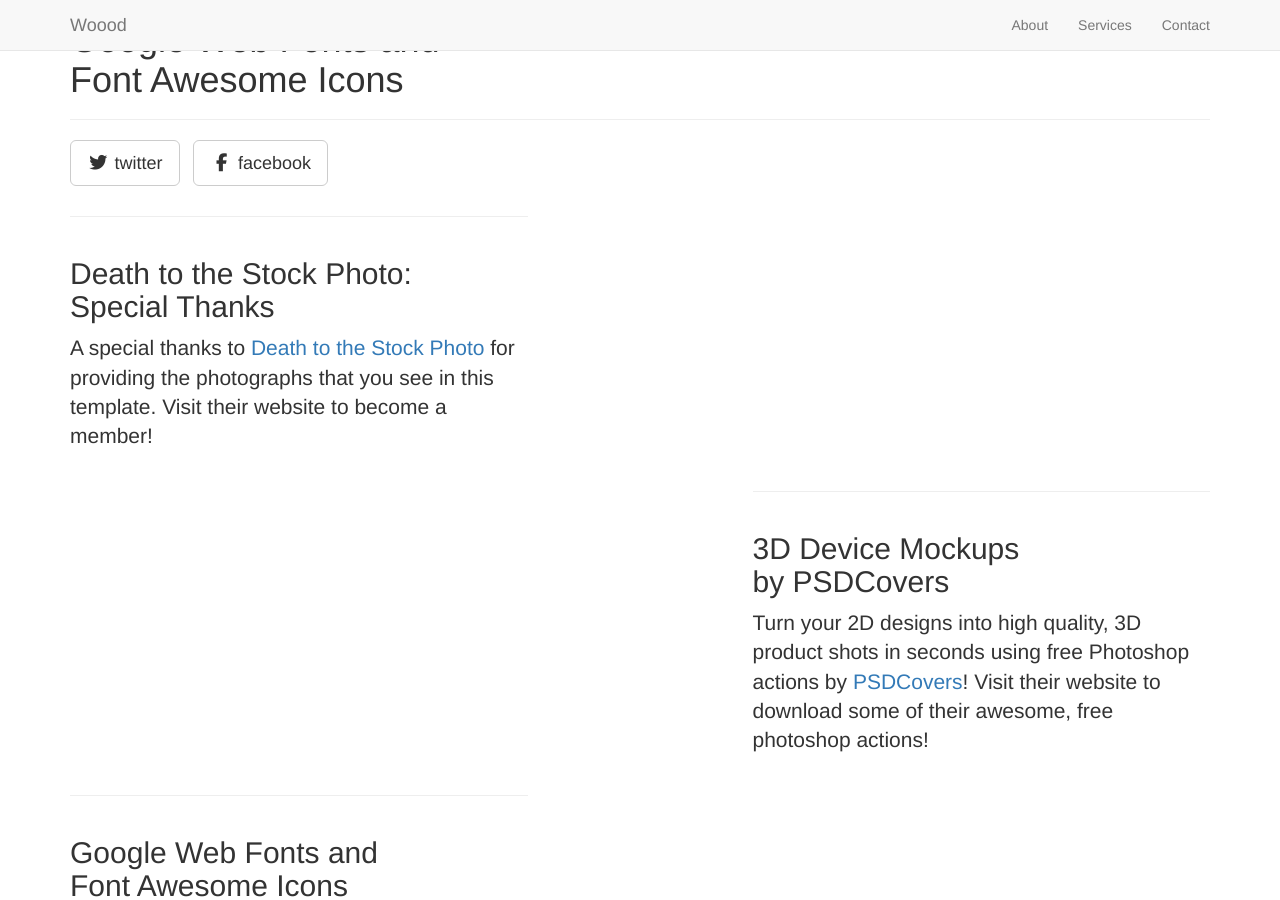
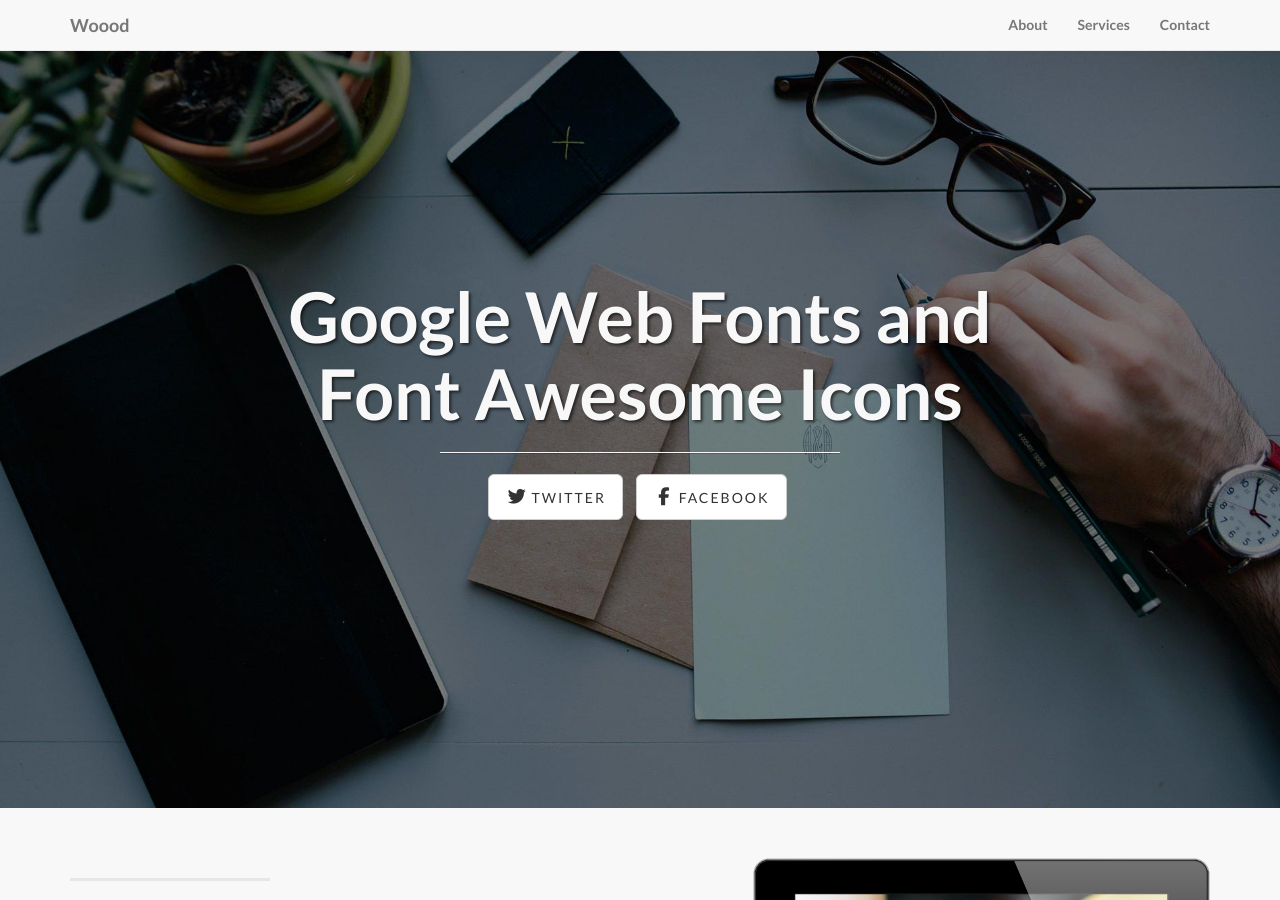
Before and after one commit to woood/woood.github.io, a Jekyll site: the page built from _posts/2014-09-23-services-3.markdown, in a window 1280 px wide and 900 px high. Built offline with Jekyll 4.4.1, drawn with Linux system fonts in a browser that asks for light colours; nearby versions of some CDN libraries; library files that are not in the unit come from our copies.

Commit message:
Use absolute paths for resources and images

```diff
--- a/_includes/head.html
+++ b/_includes/head.html
@@ -9,10 +9,10 @@
     <title>{% if page.title %}{{ page.title }}{% else %}{{ site.title }}{% endif %}</title>
 
     <!-- Bootstrap Core CSS -->
-    <link href="css/bootstrap.min.css" rel="stylesheet">
+    <link href="/css/bootstrap.min.css" rel="stylesheet">
 
     <!-- Custom CSS -->
-    <link href="css/landing-page.css" rel="stylesheet">
+    <link href="/css/landing-page.css" rel="stylesheet">
 
     <!-- Custom Fonts -->
     <link href="font-awesome-4.1.0/css/font-awesome.min.css" rel="stylesheet" type="text/css">
--- a/_includes/page_content.html
+++ b/_includes/page_content.html
@@ -14,7 +14,7 @@
                     {{ post.description }}
                 </div>
                 <div class="col-lg-5 col-lg-offset-2 col-sm-6">
-                    <img class="img-responsive" src="img/services/{{ post.img }}" alt="">
+                    <img class="img-responsive" src="/img/services/{{ post.img }}" alt="">
                 </div>
             </div>
 
@@ -37,7 +37,7 @@
                     {{ post.description }}
                 </div>
                 <div class="col-lg-5 col-sm-pull-6  col-sm-6">
-                  <img class="img-responsive" src="img/services/{{ post.img }}" alt="">
+                  <img class="img-responsive" src="/img/services/{{ post.img }}" alt="">
                 </div>
             </div>
 
```
